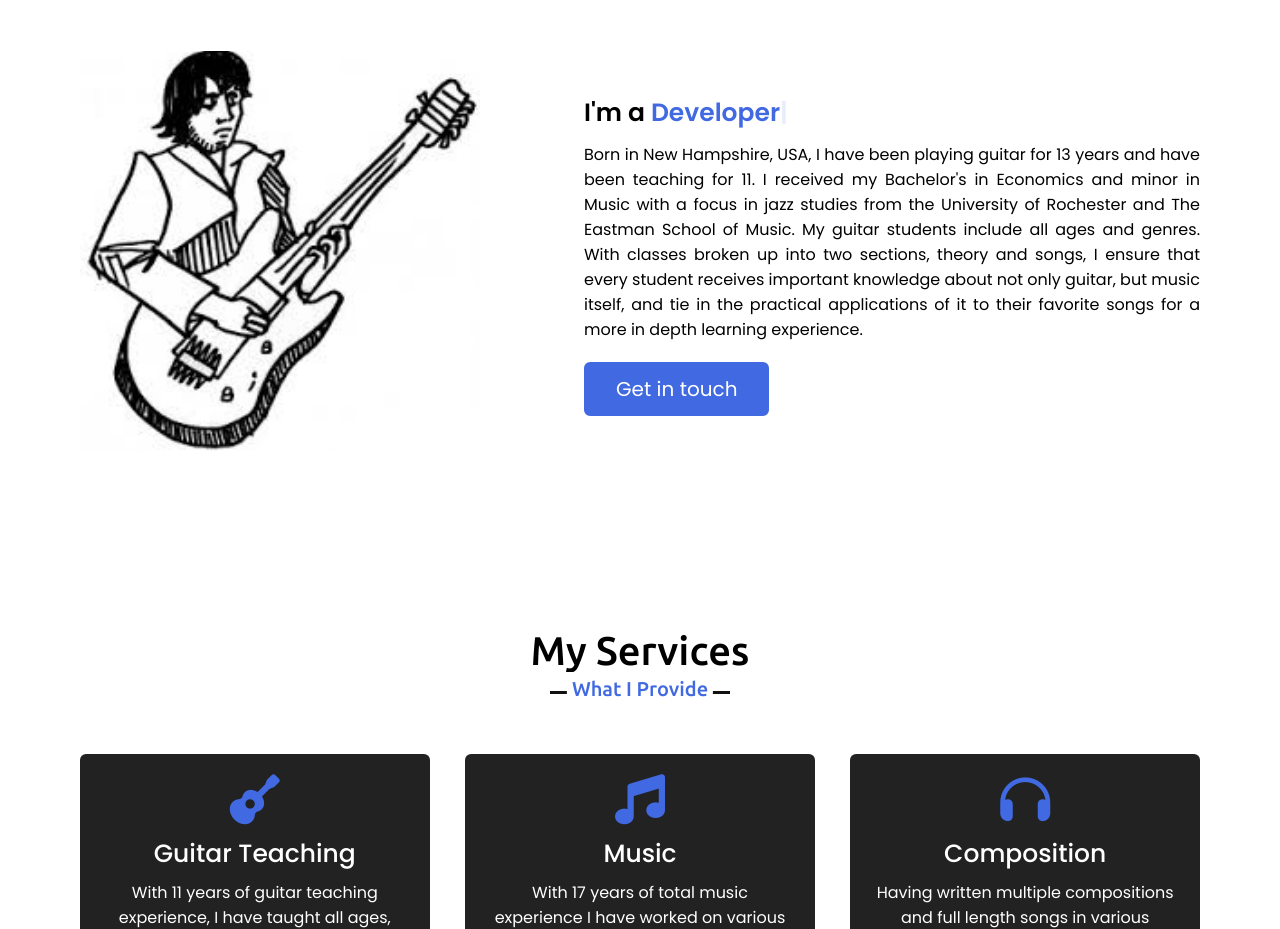
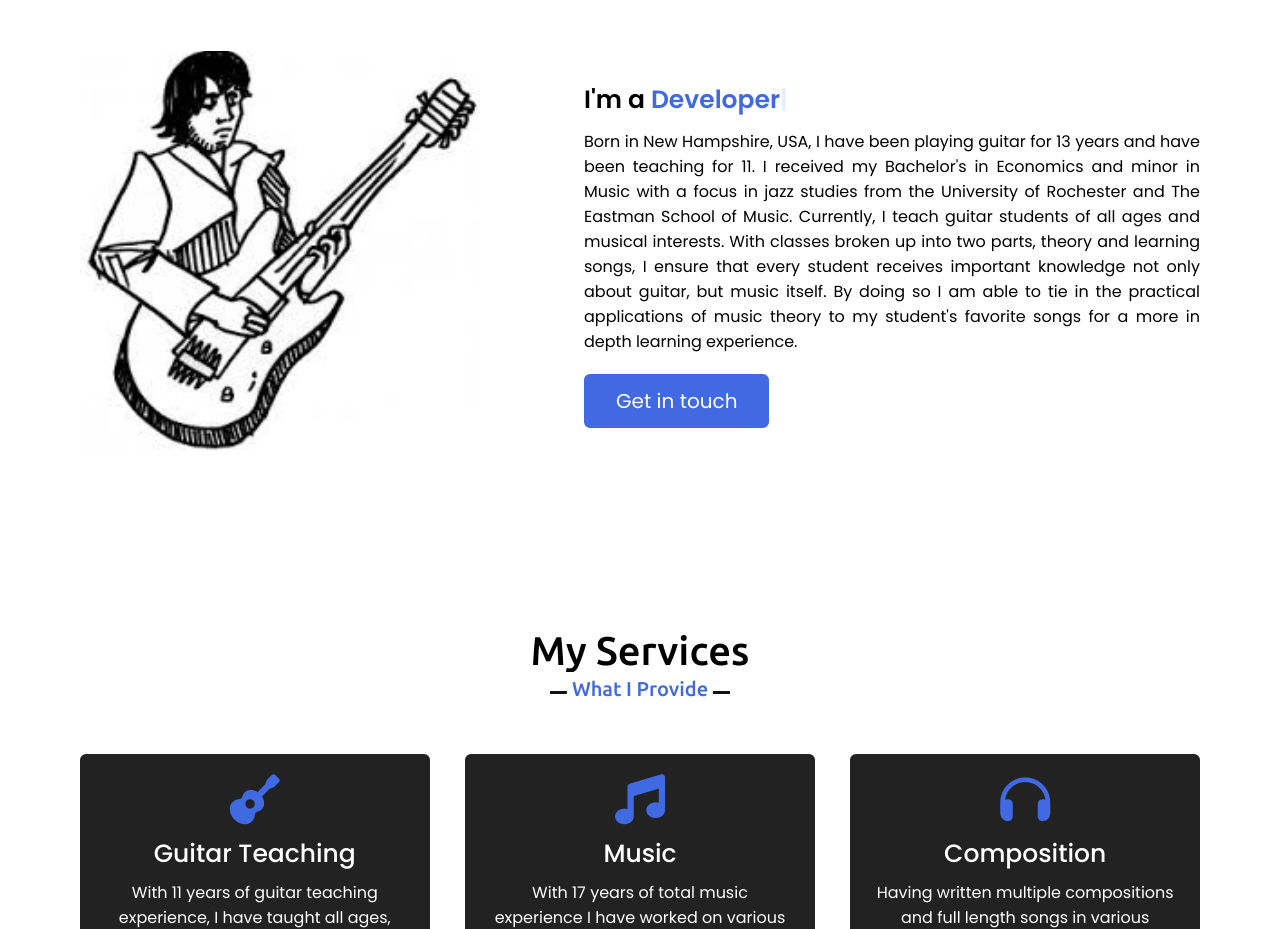
Before and after one commit to MusicJunkyREZ/reidzuckerman, a website: page public/index.html in a window 1280 px wide. Shown: the part 960-1889 px from the top of the page. Drawn offline with nearby package versions, Linux system fonts and the light colour scheme.

Commit message:
text edits

```diff
--- a/public/index.html
+++ b/public/index.html
@@ -59,7 +59,11 @@
                 </div>
                 <div class="column right">
                     <div class="text">I'm a <span class="typing-2"></span></div>
-                    <p>Born in New Hampshire, USA, I have been playing guitar for 13 years and have been teaching for 11.  I received my Bachelor's in Economics and minor in Music with a focus in jazz studies from the University of Rochester and The Eastman School of Music.  My guitar students include all ages and genres.  With classes broken up into two sections, theory and songs, I ensure that every student receives important knowledge about not only guitar, but music itself, and tie in the practical applications of it to their favorite songs for a more in depth learning experience.</p>
+                    <p>Born in New Hampshire, USA, I have been playing guitar for 13 years and have been teaching for 11.
+                        I received my Bachelor's in Economics and minor in Music with a focus in jazz studies from the University of Rochester and The Eastman School of Music.
+                        Currently, I teach guitar students of all ages and musical interests.
+                        With classes broken up into two parts, theory and learning songs, I ensure that every student receives important knowledge not only about guitar, but music itself.
+                        By doing so I am able to tie in the practical applications of music theory to my student's favorite songs for a more in depth learning experience.</p>
                     <a href="#contact">Get in touch</a>
                 </div>
             </div>
--- a/public/js/script.js
+++ b/public/js/script.js
@@ -27,13 +27,13 @@ $(document).ready(function(){
 
     // typing animation script
     var typed = new Typed(".typing", {
-        strings: ["Guitarist", "Musician", "Developer", "Composer", "Creator"],
+        strings: ["Guitarist", "Musician", "Developer", "Composer"],
         typeSpeed: 100,
         backSpeed: 60,
         loop: true
     })
     var typed = new Typed(".typing-2", {
-        strings: ["Guitarist", "Musician", "Developer", "Composer", "Creator"],
+        strings: ["Guitarist", "Musician", "Developer", "Composer"],
         typeSpeed: 100,
         backSpeed: 60,
         loop: true
```
